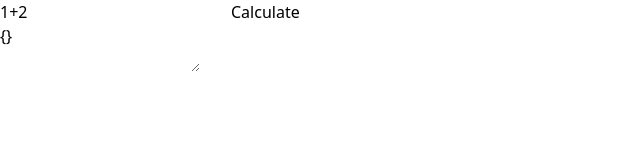
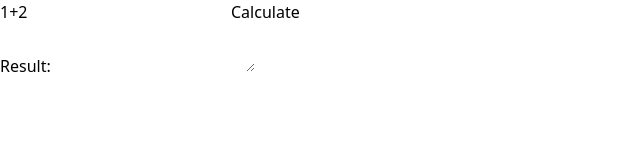
Before and after one commit to nsclass/rust-calculator, a React (Vite) app in the folder calculator-ui/: page / in a window 1280 px wide. Shown: the top 160 px of the page, without its empty margins (0-640 px from the left). Built offline with nearby package versions, Linux system fonts and the light colour scheme.

Commit message:
updated UI

```diff
--- a/calculator-ui/src/App.tsx
+++ b/calculator-ui/src/App.tsx
@@ -1,8 +1,19 @@
 import {useState} from "react";
+
+const DisplayCalculation = ({calculationResult} : { calculationResult: any}) => {
+  return (
+    <div className="flex flex-col w-full h-auto">
+      <label className="h-10">{`Result: ${calculationResult?.result ?? ""}`}</label>
+        <textarea className="border-2 w-full h-screen "
+                  value={JSON.stringify(calculationResult, null, 2)}
+        />
+    </div>
+  )
+}
 
 const CalculateText = () => {
   const [calculateText, setCalculateText] = useState<string>("1+2")
-  const [calculationResult, setCalculationResult] = useState({})
+  const [calculationResult, setCalculationResult] = useState()
 
   const calculateRequest = async () => {
 
@@ -23,26 +34,21 @@ const CalculateText = () => {
   }
 
   return (
-    <div className="w-1/2 h-20">
-      <div className="flex w-full h-1/2">
+    <div className="mt-10 w-2/3 h-auto">
+      <div className="flex w-full h-10">
         <input className="border-2 rounded-l-2xl w-full h-full text-center" type="text" placeholder="1 + 2"
                value={calculateText}
                onChange={e => setCalculateText(e.target.value)}/>
         <button className="border-2 rounded-r-2xl" onClick={calculateRequest}>Calculate</button>
       </div>
-      <div className="flex w-full h-full">
-        <textarea className="border-2 w-full "
-                  value={JSON.stringify(calculationResult, null, 2)}
-
-        />
-      </div>
+      <DisplayCalculation calculationResult={calculationResult} />
     </div>
   )
 }
 
 function App() {
   return (
-    <div className="flex justify-center h-screen items-center">
+    <div className="flex justify-center h-screen">
       <CalculateText/>
     </div>
   )
```
